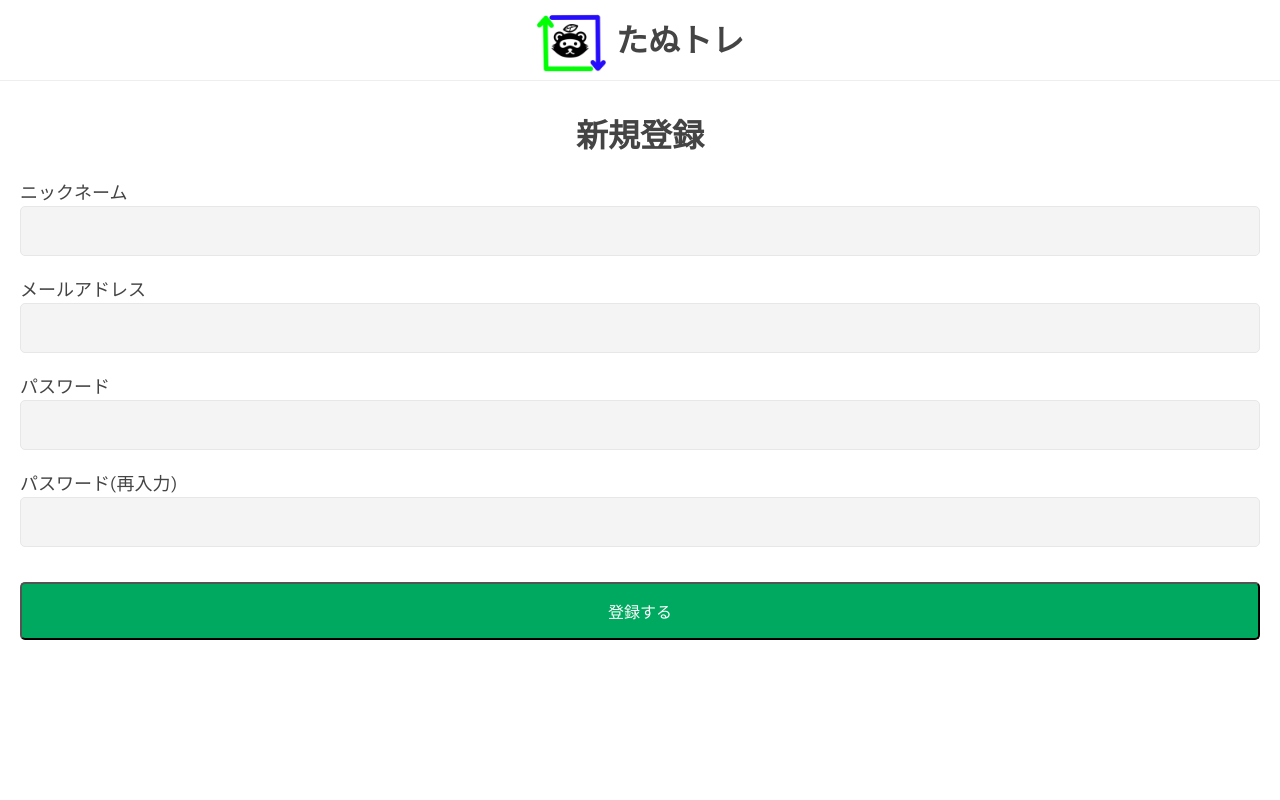
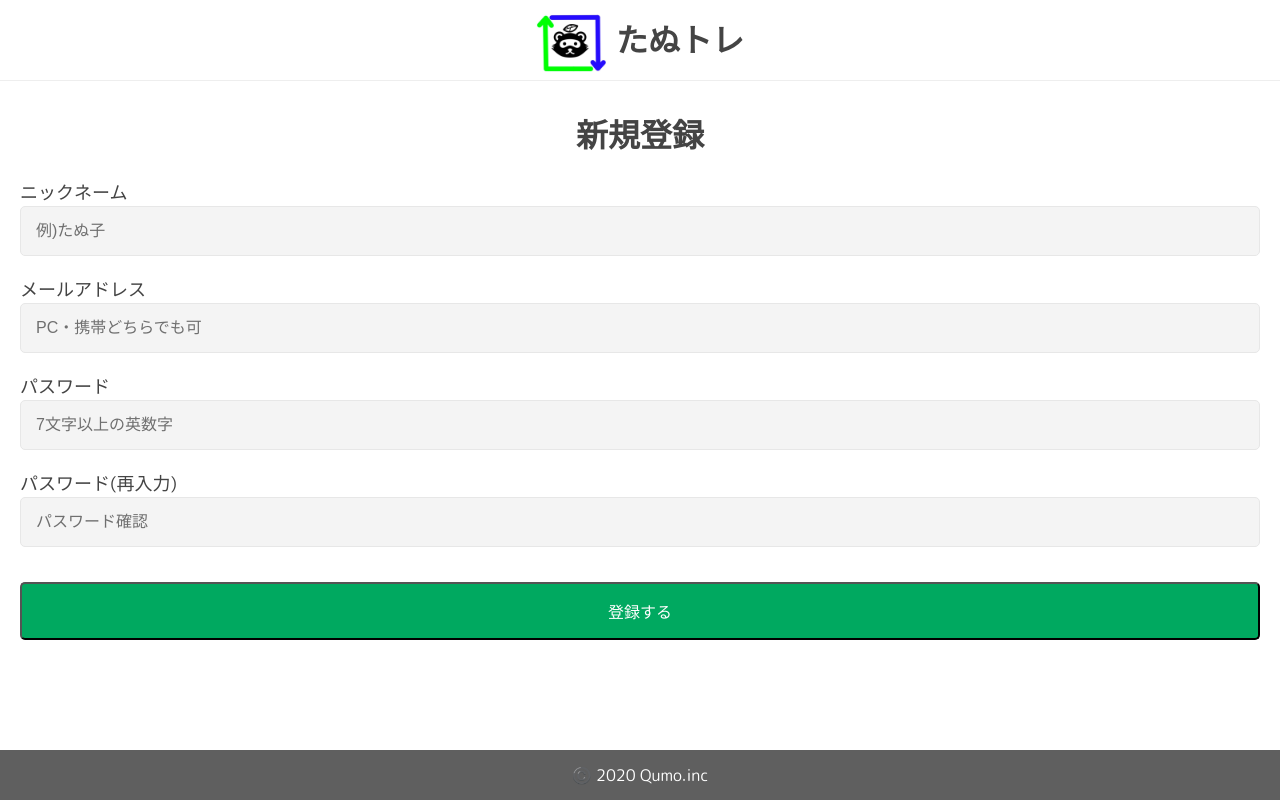
Before and after one commit to naoto-Qumo/tanutore, a PHP site: page /signup.html in a window 1280 px wide. Run offline with PHP 8.4, Linux system fonts and the light colour scheme.

Commit message:
2020/04/30 スタイル修正

```diff
--- a/css/style.css
+++ b/css/style.css
@@ -4,7 +4,11 @@ body {
 }
 a {
     text-decoration: none;
-    color: #444444;
+    color: #0075c2;
+}
+a:hover {
+    text-decoration: underline;
+    cursor: pointer;
 }
 /**********
 ヘッダー
@@ -34,6 +38,7 @@ a {
     height: 100px;
     float: left;
     text-align: center;
+    color: #444444;
 }
 .top-title h1 {
     display: block;
@@ -60,7 +65,7 @@ a {
     padding: 20px;
     font-size: 18px;
 }
-input[type=text] {
+input[type="text"] {
     width: 100%;
     padding: 15px;
     background-color: #f4f4f4;
@@ -69,7 +74,7 @@ input[type=text] {
     font-size: 16px;
     margin: 0 0 20px 0;
 }
-input[type=submit] {
+input[type="submit"] {
     width: 100%;
     background-color: #00a960;
     font-size: 16px;
@@ -78,18 +83,29 @@ input[type=submit] {
     color: #fff;
     border-radius: 5px;
 }
+input[type="submit"]:hover {
+    cursor: pointer;
+}
 .login-check-wrap {
     margin: 10px 0;
 }
-input[type=checkbox] {
+input[type="checkbox"] {
     border: none;
     padding: 10px;
+}
+.check-label:hover {
+    cursor: pointer;
+}
+input[type="text"].form-passSend {
+    margin: 0;
+}
+.form-Area p{
+    color: #999999;
 }
 /**************
 フッター
 ***************/
 #footer {
-    margin: 50px 0 0 0;
     width: 100%;
 }
 .copyright {
@@ -114,11 +130,6 @@ login.html
     color: #fff;
     border-radius: 5px;
 }
-.forgot-a {
+.forgot {
     margin: 0 0 0 20px;
-    color: #0075c2;
 }
-.forgot-a:hover {
-    text-decoration: underline;
-    cursor: pointer;
-}
--- a/signup.html
+++ b/signup.html
@@ -8,7 +8,7 @@
         <link href="https://fonts.googleapis.com/css2?family=M+PLUS+Rounded+1c&display=swap" rel="stylesheet">
     </head>
 
-    <body id="window-width">
+    <body>
         <header id="header">
            <div id="top-content">
                 <a href="">
@@ -27,13 +27,13 @@
             </div>
             <form action="" class="form-Area">
                 ニックネーム
-                <input type="text">
+                <input type="text" placeholder="例)たぬ子">
                 メールアドレス
-                <input type="text">
+                <input type="text" placeholder="PC・携帯どちらでも可">
                 パスワード
-                <input type="text">
+                <input type="text" placeholder="7文字以上の英数字">
                 パスワード(再入力)
-                <input type="text">
+                <input type="text" placeholder="パスワード確認">
                 <input type="submit" value="登録する">
             </form>
         </main>
```
Also changed, not shown: login.html (+4 -4 lines).
